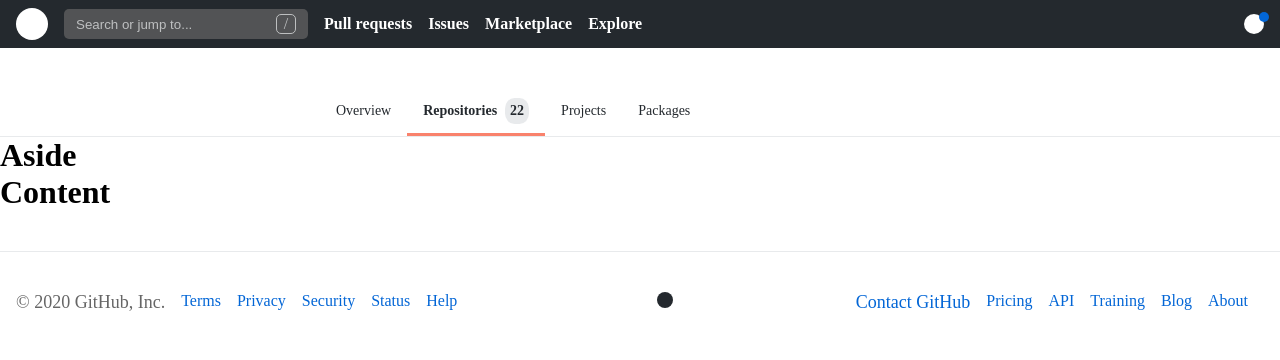
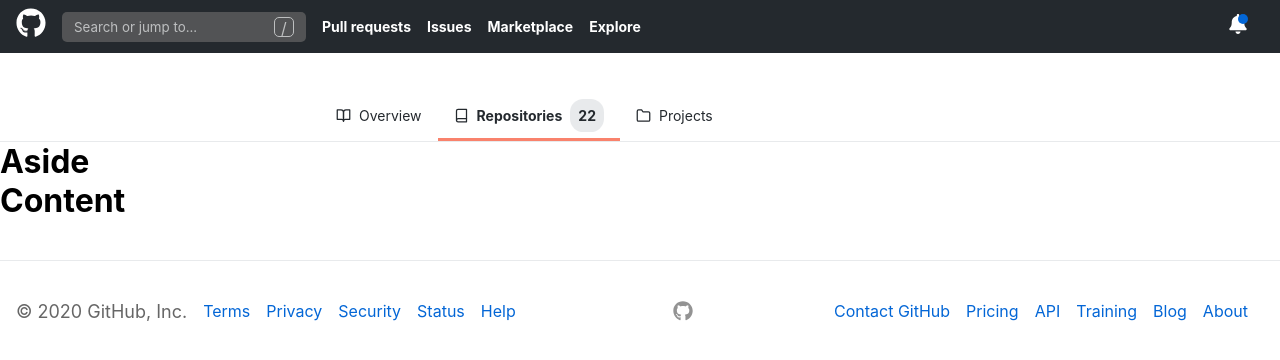
Before and after one commit to dhayananascimento/ReactJS-github, a React (Create React App) app: page / in a window 1280 px wide. Shown: the top 360 px of the page. Built offline with nearby package versions, Linux system fonts and the light colour scheme.

Commit message:
icones e ajustes em textos

```diff
--- a/package.json
+++ b/package.json
@@ -10,9 +10,9 @@
     "@types/node": "^12.0.0",
     "@types/react": "^16.9.0",
     "@types/react-dom": "^16.9.0",
-    "@types/styled-components": "^5.1.2",
     "react": "^16.13.1",
     "react-dom": "^16.13.1",
+    "react-icons": "^3.10.0",
     "react-scripts": "3.4.1",
     "styled-components": "^5.1.1",
     "typescript": "~3.7.2"
@@ -37,5 +37,8 @@
       "last 1 firefox version",
       "last 1 safari version"
     ]
+  },
+  "devDependencies": {
+    "@types/styled-components": "^5.1.2"
   }
 }
--- a/src/components/FooterComponent/index.tsx
+++ b/src/components/FooterComponent/index.tsx
@@ -1,5 +1,6 @@
 import React from 'react'
 import { Footer } from './styles'
+import { FaGithub } from 'react-icons/fa'
 
 const FooterComponent:React.FC = () => {
     return (
@@ -13,7 +14,10 @@
                 <li><a href="/">Help</a></li>
             </ul>
 
-            <figure title="ícone github"></figure>
+            <figure title="Ícone github">
+                <FaGithub />
+            </figure>
+
 
             <ul>
                 <li><a href="/">Contact GitHub</a></li>
--- a/src/components/FooterComponent/styles.ts
+++ b/src/components/FooterComponent/styles.ts
@@ -15,12 +15,11 @@
         display: flex;
         flex-wrap: wrap;
 
+        &:first-child li:first-child {
+            font-size: 18px;
+        }
+
         li {
-
-            &:first-child {
-                font-size: 18px;
-            }
-
             color: var(--grey-text);
             font-size: 16px;
             margin-right: 16px;
@@ -37,10 +36,9 @@
     }
 
     figure {
-        width: 16px;
-        height: 16px;
-        border-radius: 50%;
-        background-color: var(--black);
+        font-size: 20px;
+        color: var(--grey);
+        opacity: 0.7;
     }
 
     @media (max-width: 1011px) {
--- a/src/components/HeaderComponent/index.tsx
+++ b/src/components/HeaderComponent/index.tsx
@@ -1,10 +1,13 @@
 import React from 'react'
 import { Header } from './styles'
+import { FaGithub, FaBell } from 'react-icons/fa'
 
 const HeaderComponent:React.FC = () => {
     return (
         <Header>
-            <figure title="ícone github"></figure>
+            <figure title="Ícone github">
+                <FaGithub />
+            </figure>
 
             <nav>
                 <div>
@@ -19,7 +22,9 @@
                 </ul>
             </nav>
 
-            <div title="notificacões"></div>
+            <figure title="Notificacões">
+                <FaBell />
+            </figure>
 
         </Header>
     )
--- a/src/components/HeaderComponent/styles.ts
+++ b/src/components/HeaderComponent/styles.ts
@@ -21,14 +21,12 @@
     display: flex;
     align-items: center;
 
-    > div {
-        width: 20px;
-        height: 20px;
+    > figure:last-child {
         cursor: pointer;
         position: relative;
-        border-radius: 50%;
-        background-color: var(--white);
         flex-shrink: 0;
+
+        font-size: 20px;
 
         &::before {
             content: "";
@@ -38,18 +36,18 @@
             background-color: var(--span);
 
             position: absolute;
-            top: -2px;
-            right: -5px;
+            top: 0;
+            right: 0;
         }
     }
 
     > figure {
-        width: 32px;
-        height: 32px;
         cursor: pointer;
         margin-right: 16px;
+
+        color: var(--white);
+        font-size: 30px;
         border-radius: 50%;
-        background-color: var(--white);
 
         transition: opacity 0.4s;
         flex-shrink: 0;
@@ -108,7 +106,7 @@
                 transition: opacity 0.4s;
                 margin-right: 16px;
                 font-weight: bold;
-                font-size: 16px;
+                font-size: 14px;
 
                 &:hover {
                     opacity: 0.6;
--- a/src/components/MainComponent/styles.ts
+++ b/src/components/MainComponent/styles.ts
@@ -3,6 +3,4 @@
 export const Main = styled.main`
     width: 100%;
     padding: 40px 0;
-    /* background-color: blueviolet; */
-
 `
--- a/src/components/Tab/index.tsx
+++ b/src/components/Tab/index.tsx
@@ -1,14 +1,14 @@
 import React from 'react'
 import { TabWrapper } from './styles'
+import { FiBookOpen, FiBook, FiFolder } from 'react-icons/fi'
 
 const Tab:React.FC = () => {
     return (
         <TabWrapper>
             <ul>
-                <li><i></i> <a href="/">Overview</a></li>
-                <li><i></i> <a href="/" className="active">Repositories <span>22</span></a></li>
-                <li><i></i> <a href="/">Projects</a></li>
-                <li><i></i> <a href="/">Packages</a></li>
+                <li><a href="/"><FiBookOpen /> Overview</a></li>
+                <li><a href="/" className="active"><FiBook /> Repositories <span>22</span></a></li>
+                <li><a href="/"><FiFolder /> Projects</a></li>
             </ul>
         </TabWrapper>
     )
--- a/src/components/Tab/styles.ts
+++ b/src/components/Tab/styles.ts
@@ -18,7 +18,6 @@
 
         li {
             a {
-                display: block;
                 height: 100%;
 
                 display: flex;
@@ -31,11 +30,16 @@
                 border-bottom: 3px solid transparent;
                 transition: border .4s;
 
+                svg {
+                    font-size: 15px;
+                    margin-right: 8px
+                }
+
                 span {
                     margin-left: 8px;
                     border-radius: 40%;
                     background-color: var(--hover);
-                    padding: 5px;
+                    padding: 8px;
                 }
 
                 &:hover {
@@ -52,7 +56,6 @@
 
     @media (max-width: 767px) {
         ul {
-            /* width: 100%; */
             overflow-x: auto;
             padding: 0 16px;
         }
--- a/src/styles.ts
+++ b/src/styles.ts
@@ -6,6 +6,7 @@
         padding: 0;
         outline: 0;
         box-sizing: border-box;
+        font-family: -apple-system,BlinkMacSystemFont,Segoe UI,Helvetica,Arial,sans-serif,Apple Color Emoji,Segoe UI Emoji;
     }
 
     body {
```
Also changed, not shown: 1 other file (tests, documents, lock files or other folders).
